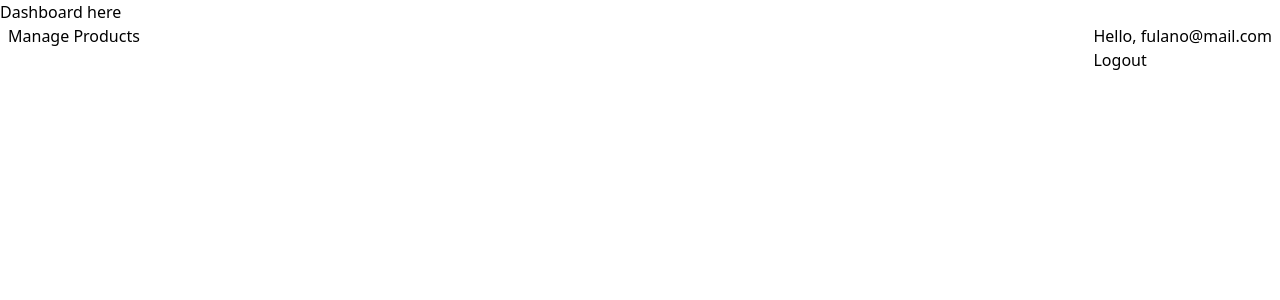
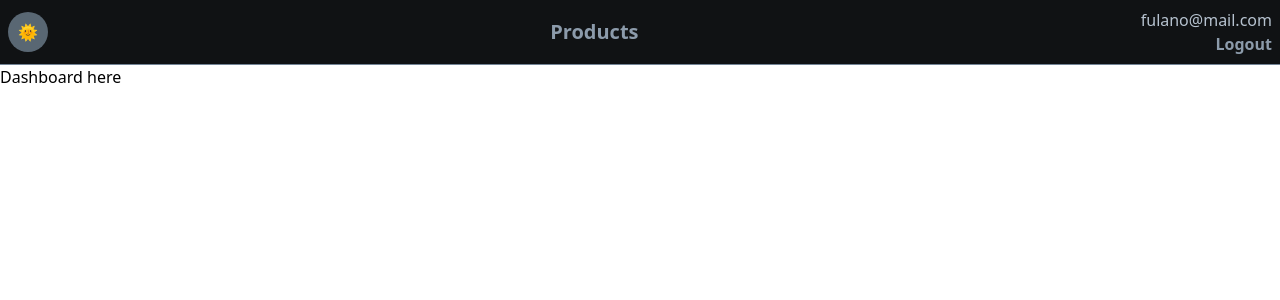
Before and after one commit to mairess/t-alpha-challenge, a React (Vite) app: page /dashboard in a window 1280 px wide. Shown: the top 300 px of the page. Built offline with nearby package versions, Linux system fonts and the light colour scheme.

Commit message:
style: header component

```diff
--- a/src/components/Header.tsx
+++ b/src/components/Header.tsx
@@ -1,7 +1,11 @@
+/* eslint-disable max-len */
+import { useContext } from 'react';
 import { useNavigate } from 'react-router-dom';
+import ThemeContext from '../context/ThemeContext';
 
 function Header() {
   const navigate = useNavigate();
+  const { isDarkMode, toggleTheme } = useContext(ThemeContext);
 
   const handleLogout = () => {
     localStorage.clear();
@@ -10,17 +14,37 @@ function Header() {
   };
 
   return (
-    <header className="flex justify-between px-2">
+    <div className={ `${isDarkMode && 'dark'}` }>
+      <header className="flex items-center justify-between p-2 border-b bg-surface-light dark:bg-surface-dark border-border-light dark:border-border-dark">
 
-      <div>
-        <h1>Manage Products</h1>
-      </div>
+        <button
+          className="w-10 h-10 rounded-full top-4 right-4 bg-button-secondary-background-light dark:bg-button-secondary-background-dark text-button-secondary-text-light dark:text-button-secondary-text-dark hover:bg-button-secondary-hover-light dark:hover:bg-button-secondary-hover-dark"
+          onClick={ toggleTheme }
+        >
+          {isDarkMode ? '🌞' : '🌙'}
+        </button>
 
-      <div>
-        <p>Hello, fulano@mail.com</p>
-        <button onClick={ handleLogout }>Logout</button>
-      </div>
-    </header>
+        <div>
+          <h1 className="text-xl font-bold text-center text-text-primary-light dark:text-text-primary-dark">
+            Products
+          </h1>
+        </div>
+
+        <div className="flex flex-col items-end gap">
+          <div>
+            <p className="text-text-secondary-light dark:text-text-secondary-dark">fulano@mail.com</p>
+          </div>
+          <div>
+            <button
+              className="font-bold text-link-light dark:text-link-dark hover:underline"
+              onClick={ handleLogout }
+            >
+              Logout
+            </button>
+          </div>
+        </div>
+      </header>
+    </div>
   );
 }
 
--- a/src/pages/Dashboard.tsx
+++ b/src/pages/Dashboard.tsx
@@ -3,8 +3,8 @@ import Header from '../components/Header';
 function Dashboard() {
   return (
     <header>
+      <Header />
       <h1>Dashboard here</h1>
-      <Header />
     </header>
   );
 }
```
